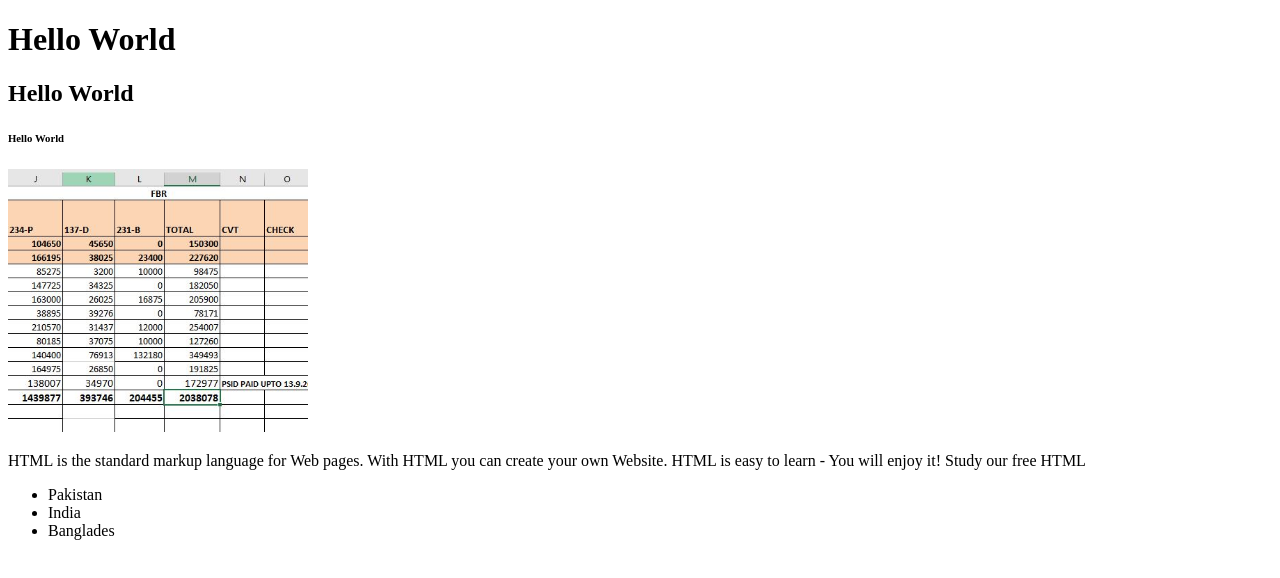
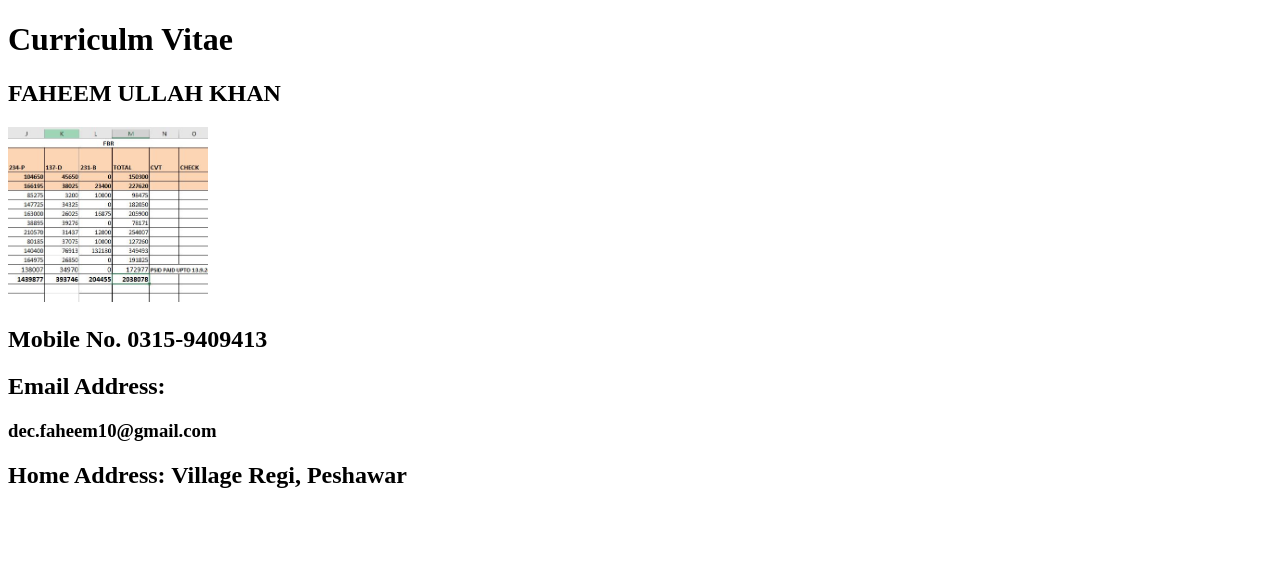
Before and after one commit to Faheemkhan10/learning_Repository, a plain HTML site: page inedx.html in a window 1280 px wide. Drawn offline with Linux system fonts and the light colour scheme.

Commit message:
commited

```diff
--- a/inedx.html
+++ b/inedx.html
@@ -6,16 +6,11 @@
     <title>Document</title>
 </head>
 <body>
+   <h1>Curriculm Vitae</h1>
+   <h2>FAHEEM ULLAH KHAN</h2> <img src="./img/image.JPG" width="200px" alt="image not displayed">
+   <H2>Mobile No. 0315-9409413</H2>
+    <h2>Email Address:</h2><h3>dec.faheem10@gmail.com</h3>
+    <h2>Home Address: Village Regi, Peshawar</h2>
 
-    <h1>Hello World</h1>
-    <h2>Hello World</h2>
-    <h6>Hello World</h6>
-    <img src="./img/image.JPG" width="300px" alt="Image not displayed">
-<p>HTML is the standard markup language for Web pages. With HTML you can create your own Website. HTML is easy to learn - You will enjoy it! Study our free HTML </p>
-<ul>
-    <li>Pakistan</li>
-    <li>India</li>
-    <li>Banglades</li>
-</ul>
 </body>
 </html>
```
